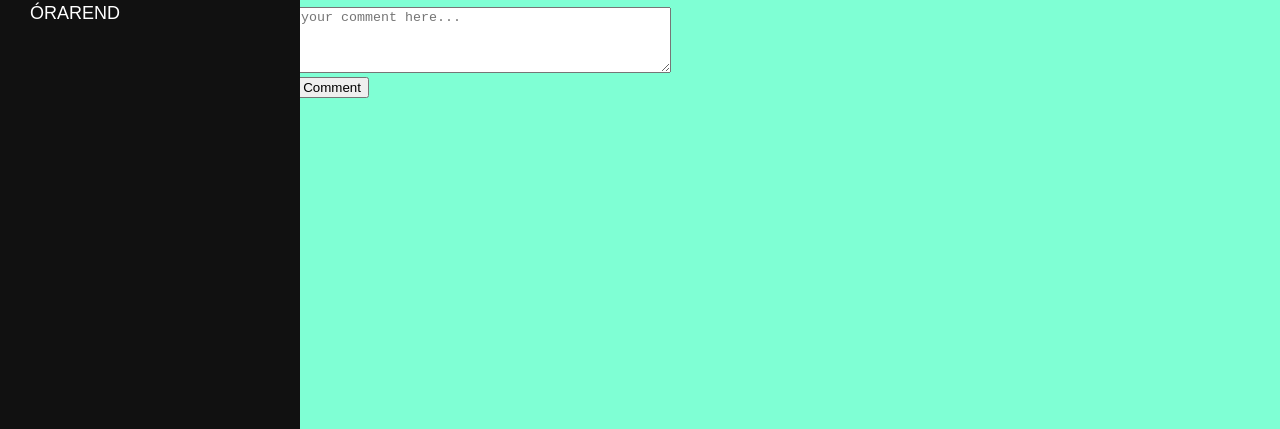
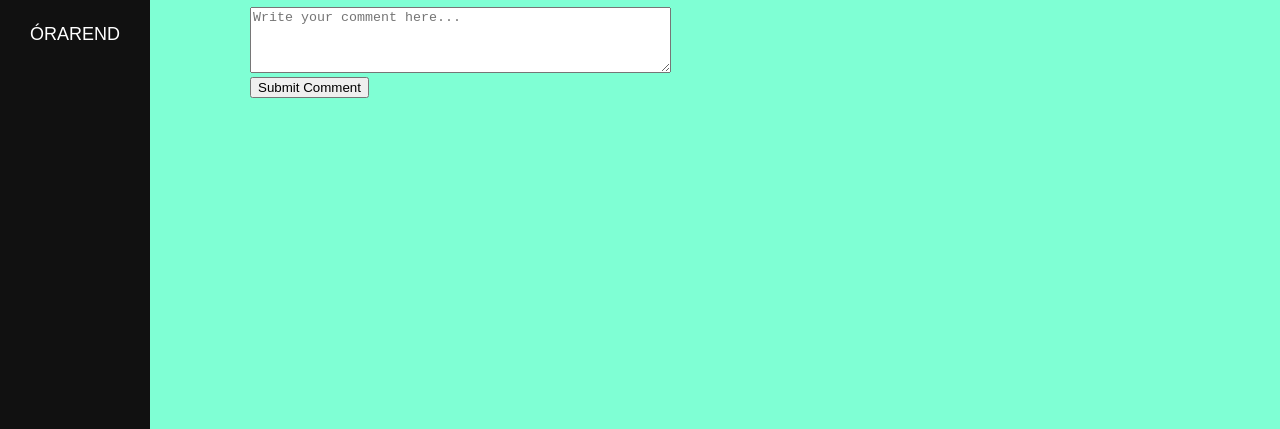
Before and after one commit to gyocsizalanzsombor/MyWebPage, a plain HTML site: page index.html in a window 1280 px wide. Shown: the part 371-800 px from the top of the page. Drawn offline with Linux system fonts and the light colour scheme.

Commit message:
bug fix ami már tényleg működik te büdös cigány

```diff
--- a/index.html
+++ b/index.html
@@ -94,7 +94,7 @@
 <input type="checkbox" id="toggleImage" onclick="document.getElementById('image').style.display = this.checked ? 'block' : 'none';">
 <label for="toggleImage">Kép mutatása</label>
 
-<img id="image" src="https://external-content.duckduckgo.com/iu/?u=http%3A%2F%2Fregi.kkszki.hu%2Fassets%2Fimages%2Ffokep-mobil.jpg&f=1&nofb=1&ipt=9fd5dacc5ca88f0cd57488f6943ce1bce39f2379c58d111e499c67c3137c1522" alt="Kollázskép" style="display:none;">
+<img id="image" src="img/kollazs.jpg" alt="Kollázskép" style="display:none;">
 
 <h1>Comment Section</h1>
 <textarea id="commentInput" rows="4" cols="50" placeholder="Write your comment here..."></textarea><br>
--- a/style.css
+++ b/style.css
@@ -1,17 +1,18 @@
+
 body.dark{
     background: #111;
 }
 
 .sidenav {
     height: 100%;
-    width: 100px;
+    width: 150px;
     position: fixed;
     top: 0;
     left: 0;
     background-color: #111;
     padding-top: 20px;
-    transition: width 1s;}
+    transition: width 0.75s;}
 
 .sidenav:hover {
-    width: 300px;
+    width: 240px;
 }
```
